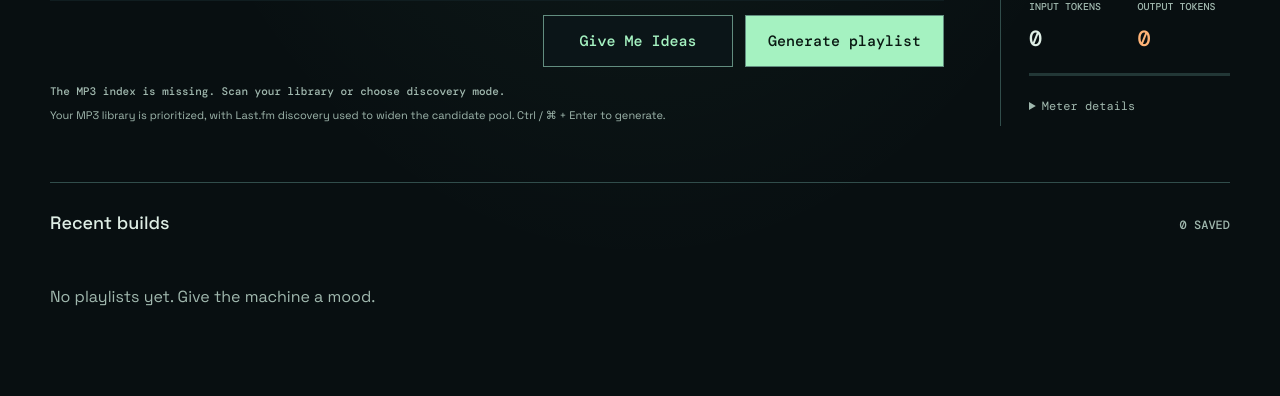
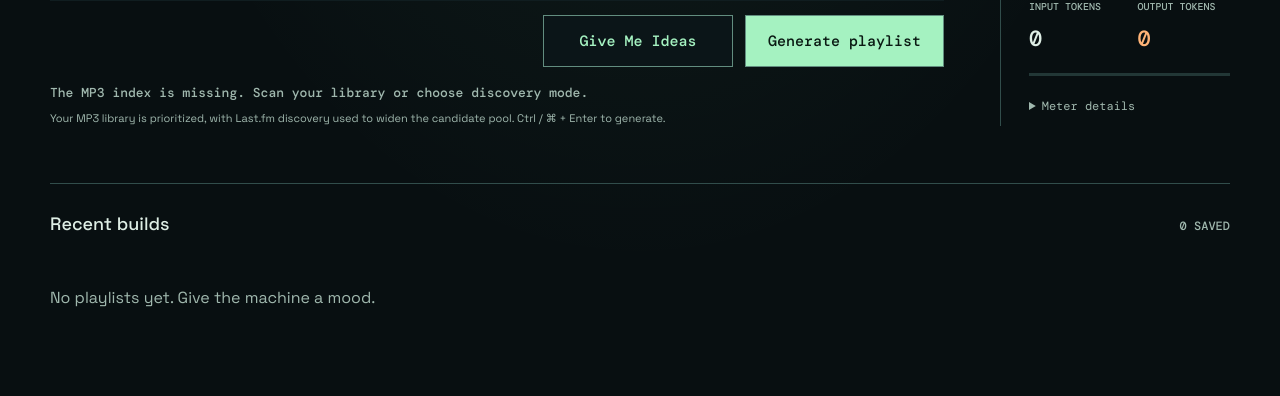
Before and after one commit to dmillion/spotify-gpt, a Flask app: page / in a window 1280 px wide. Shown: the part 530-926 px from the top of the page. Before the commit the page ends 836 px from the top, so only its background shows below. Run offline with Flask 3, Linux system fonts and the light colour scheme; data that the repository does not hold is empty.

Commit message:
font size

```diff
--- a/static/themes.css
+++ b/static/themes.css
@@ -114,7 +114,7 @@ textarea { font-size:18px; }
 .prompt-label { display:block; margin:24px 0 10px; font-size:13px; font-weight:500; color:var(--muted); }
 .prompt-help { margin:6px 0 0; color:var(--muted); font-size:11px; }
 .source-control { display:flex; flex-wrap:wrap; gap:12px; align-items:center; justify-content:space-between; color:var(--muted); font-size:13px; }
-#library-info { text-transform:none; max-width:850px; margin:16px 0 0; font-size:11px; }
+#library-info { text-transform:none; max-width:850px; margin:16px 0 0; font-size:13px; }
 .studio-footer { display:flex; flex-wrap:wrap; justify-content:space-between; gap:12px; border-top:1px solid var(--line-strong); padding-top:20px; margin-top:36px; font:12px/1.6 'DM Mono',monospace; color:var(--muted); }
 .login-main .workstation-bar { align-items:flex-start; }
 .login-main .station-name { display:none; }
```
